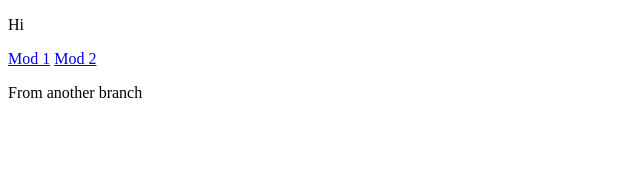
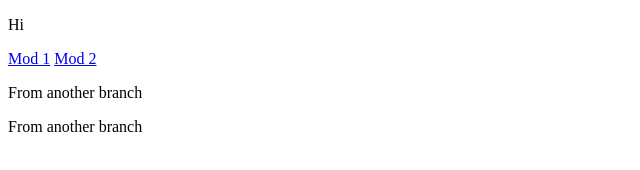
Before and after one commit to TanhaR31/PH-Mod, a plain HTML site: page index.html in a window 1280 px wide. Shown: the whole page, without its empty margins (0-640 px from the left). Drawn offline with Linux system fonts and the light colour scheme.

Commit message:
another branch

```diff
--- a/index.html
+++ b/index.html
@@ -11,5 +11,6 @@
     <a href="Mod1.html">Mod 1</a>
     <a href="Mod2.html">Mod 2</a>
     <p>From another branch</p>
+    <p>From another branch</p>
 </body>
 </html>
```
